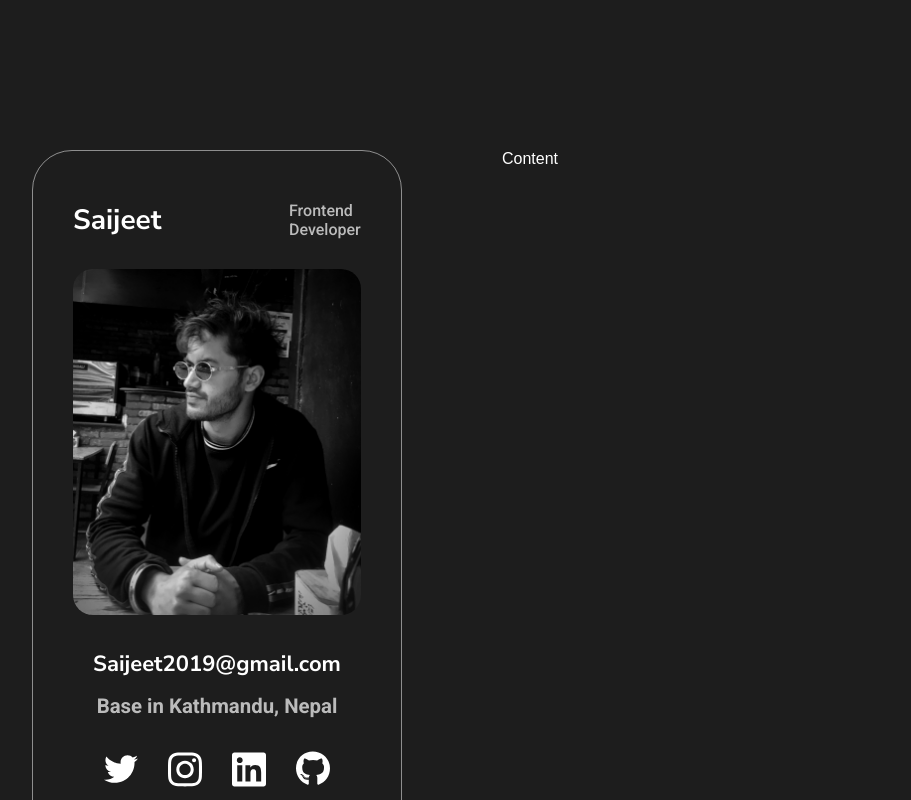
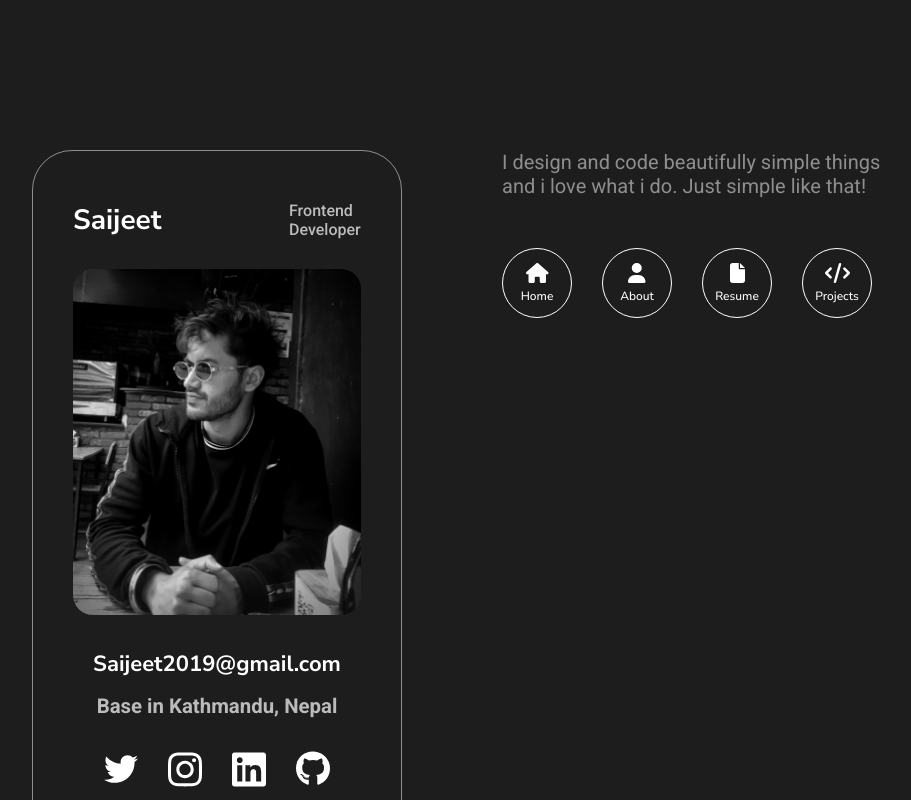
Before and after one commit to Saijeet7/react-portfolio, a React (Vite) app: page / in a window 1280 px wide. Shown: the top 800 px of the page, without its empty margins (23-934 px from the left). Built offline with nearby package versions, Linux system fonts and the light colour scheme.

Commit message:
Complete : navigation changes

```diff
--- a/package.json
+++ b/package.json
@@ -28,6 +28,7 @@
     "eslint-plugin-react": "^7.33.2",
     "eslint-plugin-react-hooks": "^4.6.0",
     "eslint-plugin-react-refresh": "^0.4.5",
+    "react-router-dom": "^6.21.0",
     "vite": "^5.0.8"
   }
 }
--- a/src/components/content/Content.jsx
+++ /dev/null
@@ -1,9 +0,0 @@
-import React from 'react'
-
-const Content = () => {
-  return (
-    <div>Content</div>
-  )
-}
-
-export default Content
--- /dev/null
+++ b/src/components/content/Content.styles.js
@@ -0,0 +1,12 @@
+import styled from "styled-components";
+
+export const TopContenWrap = styled.div`
+  color: rgba(255, 255, 255, 0.5);
+  font-family: "Roboto", sans-serif;
+  font-size: clamp(1rem, 2.5vw, 1.25rem);
+  font-weight: 400;
+  margin-bottom: 50px;
+  p {
+    max-width: 390px;
+  }
+`;
--- /dev/null
+++ b/src/components/content/TopContent.jsx
@@ -0,0 +1,12 @@
+import React from "react";
+import { TopContenWrap } from "./Content.styles";
+
+const TopContent = (props) => {
+  return (
+    <TopContenWrap>
+      <p>{props.text}</p>
+    </TopContenWrap>
+  );
+};
+
+export default TopContent;
--- /dev/null
+++ b/src/components/content/index.jsx
@@ -0,0 +1,16 @@
+import React from "react";
+import TopContent from "./TopContent";
+import Navigation from "../navigation/index";
+
+const Content = () => {
+  const introText =
+    "I design and code beautifully simple things and i love what i do. Just simple like that!";
+  return (
+    <div>
+      <TopContent text={introText} />
+      <Navigation/>
+    </div>
+  );
+};
+
+export default Content;
--- /dev/null
+++ b/src/components/navigation/Navigation.styles.js
@@ -0,0 +1,34 @@
+import styled from "styled-components";
+import { Link } from "react-router-dom";
+
+export const NavigationWrap = styled.div`
+  display: flex;
+  flex-wrap: wrap;
+  align-items: center;
+  gap: 30px;
+`;
+
+export const NavigationLink = styled.div`
+    border: 1px solid #ffffff;
+    border-radius: 70px;
+    width: 70px;
+    height: 70px;
+    display: flex;
+    flex-wrap: wrap;
+    justify-content: center;
+    align-items: center;
+    flex-direction: column;
+    gap: 5px;
+    .icon{
+        height: 20px;
+        width: auto;
+        color: #ffffff;
+    }
+    p{
+        font-family: "Nunito Sans", sans-serif;
+        font-size:0.75rem;
+        color: rgba(#ffffff, .7);
+        font-weight: 500;
+    }
+
+`;
--- /dev/null
+++ b/src/components/navigation/NavigationContent.jsx
@@ -0,0 +1,36 @@
+import React from "react";
+import { NavigationWrap, NavigationLink } from "./Navigation.styles";
+import { FontAwesomeIcon } from "@fortawesome/react-fontawesome";
+import {
+  faHome,
+  faUser,
+  faFile,
+  faCode,
+} from "@fortawesome/free-solid-svg-icons";
+
+const NavigationContent = () => {
+  return (
+    <>
+      <NavigationWrap>
+        <NavigationLink>
+          <FontAwesomeIcon icon={faHome} className="icon" />
+          <p>Home</p>
+        </NavigationLink>
+        <NavigationLink>
+          <FontAwesomeIcon icon={faUser} className="icon" />
+          <p>About</p>
+        </NavigationLink>
+        <NavigationLink>
+          <FontAwesomeIcon icon={faFile} className="icon" />
+          <p>Resume</p>
+        </NavigationLink>
+        <NavigationLink>
+          <FontAwesomeIcon icon={faCode} className="icon" />
+          <p>Projects</p>
+        </NavigationLink>
+      </NavigationWrap>
+    </>
+  );
+};
+
+export default NavigationContent;
--- /dev/null
+++ b/src/components/navigation/index.jsx
@@ -0,0 +1,12 @@
+import React from "react";
+import NavigationContent from "./NavigationContent";
+
+const Navigation = () => {
+  return (
+    <>
+      <NavigationContent />
+    </>
+  );
+};
+
+export default Navigation;
--- a/src/pages/Home.jsx
+++ b/src/pages/Home.jsx
@@ -1,7 +1,7 @@
 import React from "react";
 import HomeContainer from "../layout/HomeContainer";
 import Card from "../components/card/index";
-import Content from "../components/content/Content";
+import Content from "../components/content/index";
 
 const Home = () => {
   return (
```
Also changed, not shown: src/components/navigation/Navigation.jsx (deleted, +0 -9 lines), 1 other file (tests, documents, lock files or other folders).
